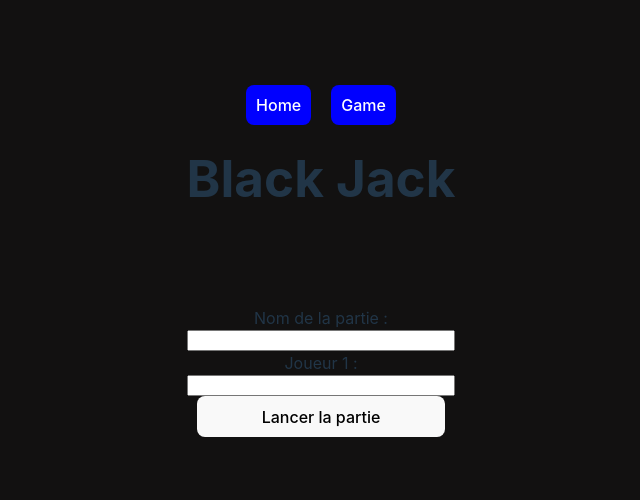
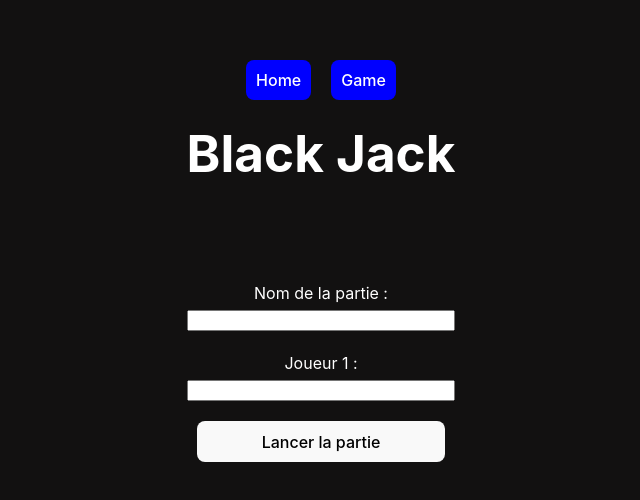
Before and after one commit to Kant1-18/BlackJack-Final, a React (Vite) app in the folder Frontend/: page / in a window 1280 px wide. Shown: the part 114-614 px from the top of the page, without its empty margins (319-959 px from the left). Built offline with nearby package versions, Linux system fonts and the light colour scheme.

Commit message:
fix css apple

```diff
--- a/Frontend/src/App.css
+++ b/Frontend/src/App.css
@@ -3,6 +3,7 @@
   margin: 0 auto;
   padding: 2rem;
   text-align: center;
+  color: white;
 }
 
 .logo {
@@ -44,7 +45,16 @@
 .home-main-container{
   display: flex;
   flex-direction: column;
+  gap: 20px;
 }
+
+.home-players-container{
+  display: flex;
+  flex-direction: column;
+  gap: 5px;
+}
+
+
 
 .home-button{
   background-color: blue;
--- a/Frontend/src/pages/Home.jsx
+++ b/Frontend/src/pages/Home.jsx
@@ -31,15 +31,17 @@ function App() {
         <h1>Black Jack</h1>
       </div>
       <div className="home-main-container">
+        <div className="home-players-container">
         <label>Nom de la partie :</label>
-        <input
-          type="text"
-          value={inputValue}
-          onChange={(e) => setInputValue(e.target.value)}
-        />
+          <input
+            type="text"
+            value={inputValue}
+            onChange={(e) => setInputValue(e.target.value)}
+          />
+        </div>
 
         {players.map((player, index) => (
-          <div className="home-main-container" key={index}>
+          <div className="home-players-container" key={index}>
             <label>Joueur {index + 1} :</label>
             <input
               type="text"
```
